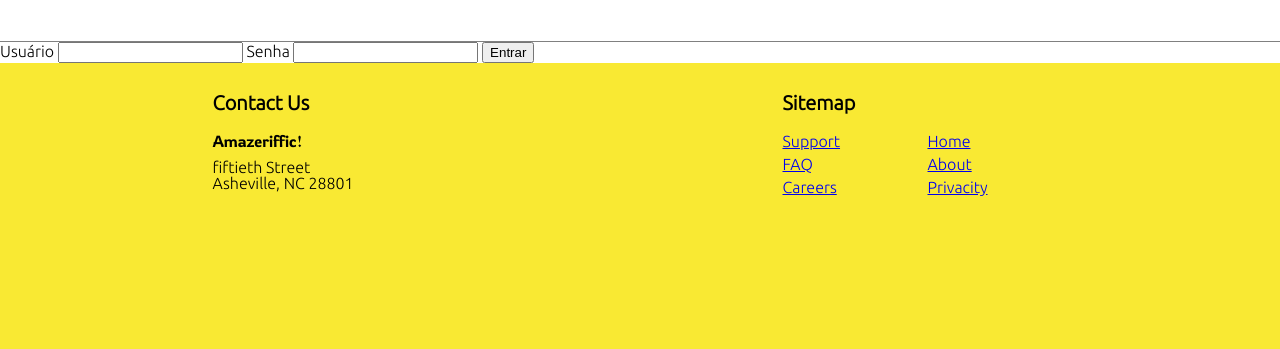
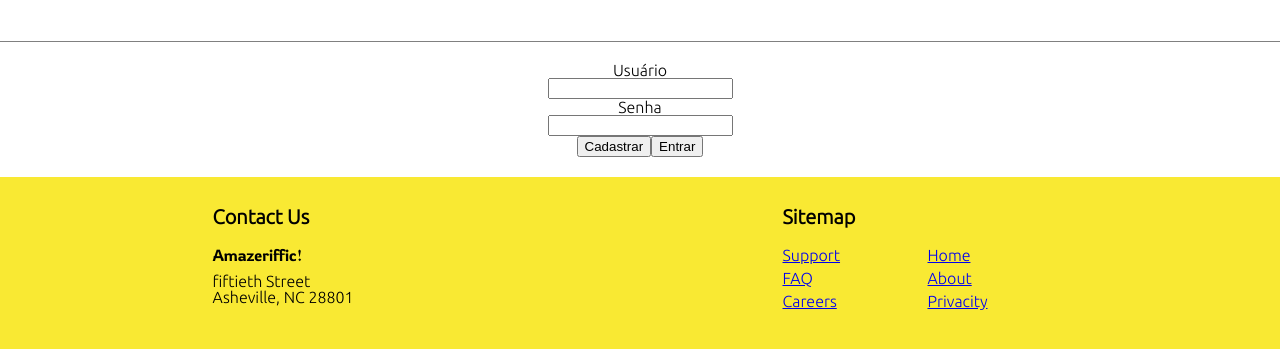
Before and after one commit to igor209/Amazeriffic, a plain HTML site: page cliente/login.html in a window 1280 px wide. Shown: the part 119-468 px from the top of the page. Drawn offline with nearby package versions, Linux system fonts and the light colour scheme; no server answers.

Commit message:
add pag registro e login

```diff
--- a/cliente/css/FAQ.css
+++ /dev/null
@@ -1,4 +0,0 @@
-main{
-    overflow: hidden;
-    padding: 20px 0 20px 0;
-}
--- /dev/null
+++ b/cliente/css/login.css
@@ -0,0 +1,7 @@
+main{
+    padding: 20px 0 20px 0;
+}
+main div{
+    display: flex;
+      justify-content: center;
+}
--- a/cliente/login.html
+++ b/cliente/login.html
@@ -6,6 +6,7 @@
         <link rel="stylesheet" type="text/css" href="css/reset.css">
         <link rel="stylesheet" type="text/css" href="css/style.css">
         <link rel="stylesheet" type="text/css" href="css/notas.css">
+        <link rel="stylesheet" type="text/css" href="css/login.css">
         <link href="https://fonts.googleapis.com/css2?family=Ubuntu:wght@300&display=swap" rel="stylesheet">
         <link href="https://fonts.googleapis.com/css2?family=Rowdies:wght@300&display=swap" rel="stylesheet">
         <title>Amazeriffic</title>
@@ -22,11 +23,20 @@
             </div>
         </header>
         <main>
-            <label for="usuario">Usuário</label>
-            <input type="text" name="usuario">
-            <label for="semha">Senha</label>
-            <input type="password" name="senha">
-            <button>Entrar</button>
+            <div> <label for="usuario">Usuário</label></div>
+            <div>
+                <input type="text" name="usuario">
+            </div>
+            <div><label for="semha">Senha</label></div>
+            <div>
+                <input type="password" name="senha">
+            </div>
+            <div class="button">
+                <button>Cadastrar</button>
+                <button>Entrar</button>
+            </div>
+
+
         </main>
         <footer>
             <div class="container">
```
Also changed, not shown: cliente/Registro.html (+16 -3 lines), cliente/js/login.js (added), cliente/js/registro.js (added).
